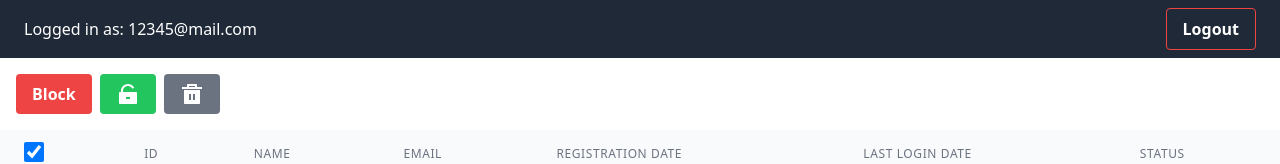
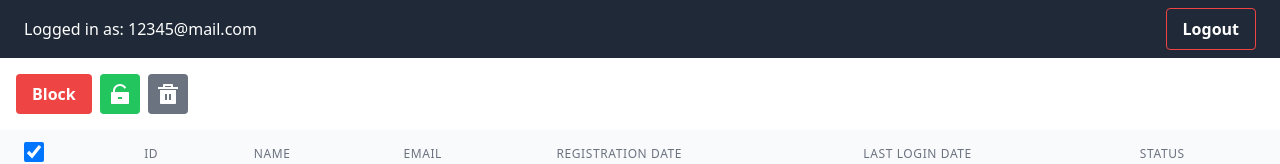
Before and after one commit to NadyaKir/Itransition-task-4, a React (Vite) app in the folder client/: page / in a window 1280 px wide. Shown: the top 164 px of the page. Built offline with nearby package versions, Linux system fonts and the light colour scheme; no server answers.

Commit message:
styles: buttons padding

```diff
--- a/client/src/components/ToolBar.jsx
+++ b/client/src/components/ToolBar.jsx
@@ -14,7 +14,7 @@ const Toolbar = ({ onBlock, onUnblock, onDelete }) => {
         </button>
         <button
           onClick={onUnblock}
-          className="bg-green-500 hover:bg-green-600 text-white font-bold py-2 px-4 rounded mr-2 flex items-center"
+          className="bg-green-500 hover:bg-green-600 text-white font-bold py-2 px-2 rounded mr-2 flex items-center"
         >
           <RiLockUnlockFill className="text-2xl" />
         </button>
@@ -22,7 +22,7 @@ const Toolbar = ({ onBlock, onUnblock, onDelete }) => {
       <div>
         <button
           onClick={onDelete}
-          className="bg-gray-500 hover:bg-gray-600 text-white font-bold py-2 px-4 rounded flex items-center"
+          className="bg-gray-500 hover:bg-gray-600 text-white font-bold py-2 px-2 rounded flex items-center"
         >
           <RiDeleteBin5Fill className="text-2xl" />
         </button>
```
